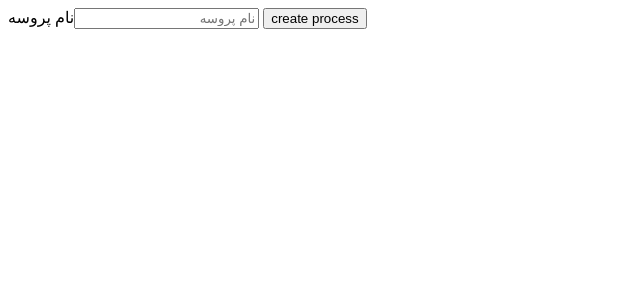
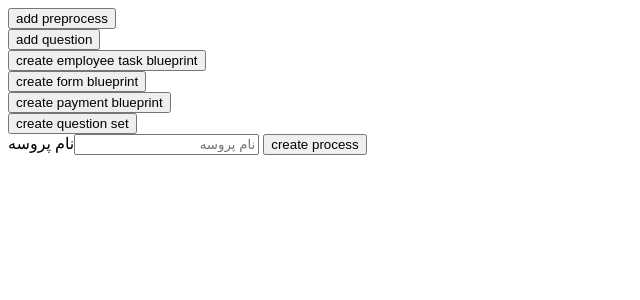
Before and after one commit to PouyaShati/Graduation, a Django app: page /process/create_process_blueprint/1 in a window 1280 px wide. Shown: the top 300 px of the page, without its empty margins (0-640 px from the left). Run offline with Django 3.2, Linux system fonts and the light colour scheme; parts of the project's set-up code (start-up, migrations or seed data) failed here and were passed over.

Commit message:
create_process_blueprint kossher templates

```diff
--- a/Process/templates/Process/create_process_blueprint.html
+++ b/Process/templates/Process/create_process_blueprint.html
@@ -5,11 +5,36 @@
     <title>Title</title>
 </head>
 <body>
+        <form  action="add_preprocess" method="get">
+		  {% csrf_token %}
+            <input type="submit" value="add preprocess" />
+		</form>
+        <form  action="add_question" method="get">
+            {% csrf_token %}
+		  <input type="submit" value="add question" />
+		</form>
+        <form  action="create_employee_task_blueprint" method="get">
+		    {% csrf_token %}
+            <input type="submit" value="create employee task blueprint" />
+		</form>
+        <form  action="create_form_blueprint." method="get">
+            {% csrf_token %}
+		  <input type="submit" value="create form blueprint" />
+		</form>
+        <form  action="create_payment_blueprint.html" method="get">
+            {% csrf_token %}
+		  <input type="submit" value="create payment blueprint" />
+		</form>
+        <form  action="create_question_set.html" method="get">
+            {% csrf_token %}
+		  <input type="submit" value="create question set" />
+		</form>
 		<form  method="post">
 		  {% csrf_token %}
 		  {{ form }}
 		  <input type="submit" value="create process" />
 		</form>
 
+
 </body>
 </html>
--- a/Process/views.py
+++ b/Process/views.py
@@ -11,7 +11,7 @@ def create_process_blueprint(request, action): # TODO handle actions
     question_set = Question_Set()
     if action == 'add_preprocess':
         if request.method == 'POST':
-            form = AddPreprocessForm(request.POST)
+            form = request.POST
             preprocess = Process_Blueprint.objects.get(name=form['name'])
             process_bp.preprocesses.add(preprocess)
             return HttpResponseRedirect('/process/create_process_blueprint')
@@ -20,7 +20,7 @@ def create_process_blueprint(request, action): # TODO handle actions
             return render(request, 'Process/add_preprocess.html', {'form': form})
     elif action == 'create_employee_task_blueprint':
         if request.method == 'POST':
-            form = CreateEmployeeTaskBlueprintForm(request.POST)
+            form = request.POST
             employee_task_bp = Employee_Task_Blueprint(name=form['name'], question_set=Question_Set.objects.get(name=form['question_set']), default_of=process_bp)
             employee_task_bp.save()
             return HttpResponseRedirect('/process/create_process_blueprint')
@@ -28,7 +28,7 @@ def create_process_blueprint(request, action): # TODO handle actions
             return render(request, 'Process/create_employee_task_blueprint.html', {'create_employee_task_blueprint_form': CreateEmployeeTaskBlueprintForm(label_suffix='')})
     elif action == 'create_form_blueprint':
         if request.method == 'POST':
-            form = CreateFormBlueprintForm(request.POST)
+            form = request.POST
             form_bp = Form_Blueprint(name=form['name'], question_set=Question_Set.objects.get(name=form['question_set']), default_of=process_bp,
                                      is_timed=form['is_timed'], max_time=form['max_time'])
             form_bp.save()
@@ -37,7 +37,7 @@ def create_process_blueprint(request, action): # TODO handle actions
             return render(request, 'Process/create_form_blueprint.html', {'create_form_blueprint_form': CreateFormBlueprintForm(label_suffix='')})
     elif action == 'create_payment_blueprint':
         if request.method == 'POST':
-            form = CreatePaymentBlueprintForm(request.POST)
+            form = request.POST
             payment_bp = Payment_Blueprint(name=form['name'], receiver=form['receiver'], default_amount=form['default_amount'], default_of=process_bp,
                                      is_timed=form['is_timed'], max_time=form['max_time'])
             payment_bp.save()
@@ -46,7 +46,7 @@ def create_process_blueprint(request, action): # TODO handle actions
             return render(request, 'Process/create_payment_blueprint.html', {'create_payment_blueprint_form': CreatePaymentBlueprintForm(label_suffix='')})
     elif action == 'create_question_set':
         if request.method == 'POST':
-            form = CreateQuestionSetForm(request.POST)
+            form = request.POST
             question_set = Question_Set(name=form['name'])
             question_set.save()
             return HttpResponseRedirect('/process/create_process_blueprint')
@@ -55,7 +55,7 @@ def create_process_blueprint(request, action): # TODO handle actions
             return render(request, 'Process/create_question_set.html', {'form': form})
     elif action == 'add_question':
         if request.method == 'POST':
-            form = AddQuestionForm(request.POST)
+            form = request.POST
             question = Question(text=form['text'], type=form['type'], belongs_to=question_set)
             question.save()
             return HttpResponseRedirect('/process/create_process_blueprint')
@@ -64,7 +64,8 @@ def create_process_blueprint(request, action): # TODO handle actions
             return render(request, 'Process/add_question.html', {'form': form})
     else:
         if request.method == 'POST':
-            form = CreateProcessBlueprintForm(request.POST)
+            # form = CreateProcessBlueprintForm(request.POST)
+            form = request.POST
             process_bp.name = form['name']
             process_bp.save()
             return HttpResponseRedirect('/')
```
